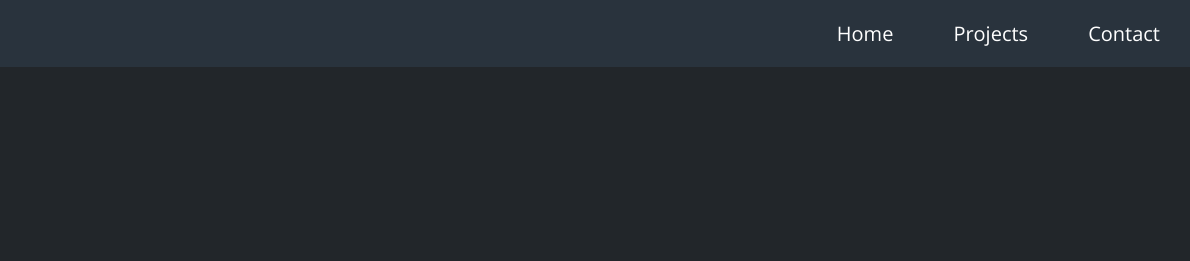
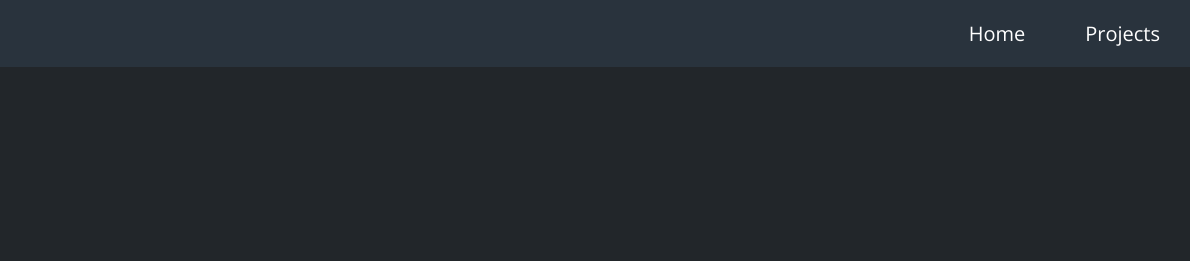
Before and after one commit to Luismrtz/luis-portfolio, a plain HTML site: page index.html in a window 1280 px wide. Shown: the top 261 px of the page, 90-1280 px from the left. Drawn offline with nearby package versions, Linux system fonts and the light colour scheme.

Commit message:
updated nav

```diff
--- a/index.html
+++ b/index.html
@@ -27,7 +27,6 @@
                 <ul class="navvy">
                     <li class="menuLink"><a href="#">Home</a></li>
                     <li class="menuLink"><a href="#projects">Projects</a></li>
-                    <li class="menuLink"><a href="#contact">Contact</a></li>
                 </ul>
             </nav>
 
```
